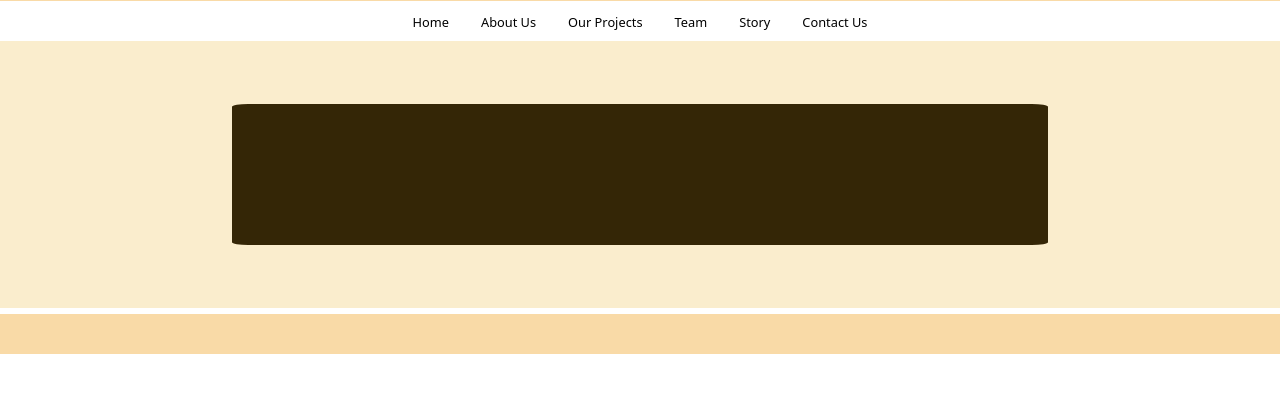
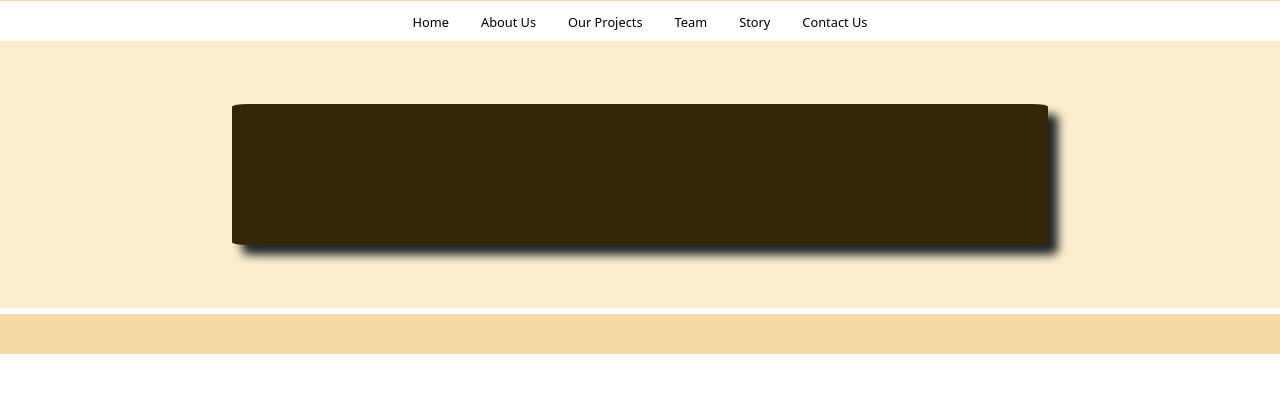
Before and after one commit to abdullahzamanbabar/fg-django, a Django app: page /story in a window 1280 px wide. Shown: the part 106-499 px from the top of the page. Run offline with Django 3.2, Linux system fonts and the light colour scheme; data that the repository does not hold is empty.

Commit message:
css files update

```diff
--- a/official_web/CompanyApp/static/CompanyApp/css/about.css
+++ b/official_web/CompanyApp/static/CompanyApp/css/about.css
@@ -17,6 +17,7 @@
     width:72% !important;
     text-align: justify;
     font-family: 'Roboto', sans-serif;
+    box-shadow: 10px 10px 5px;
 }
 
 .aboutinner h2{
--- a/official_web/CompanyApp/static/CompanyApp/css/story.css
+++ b/official_web/CompanyApp/static/CompanyApp/css/story.css
@@ -17,6 +17,7 @@
     margin-bottom: 5%;
     padding: 5% !important;
     font-family: 'Roboto', sans-serif;
+    box-shadow:10px 10px 10px #212529;
 }
 
 @media screen and (max-width: 1100px) {
```
